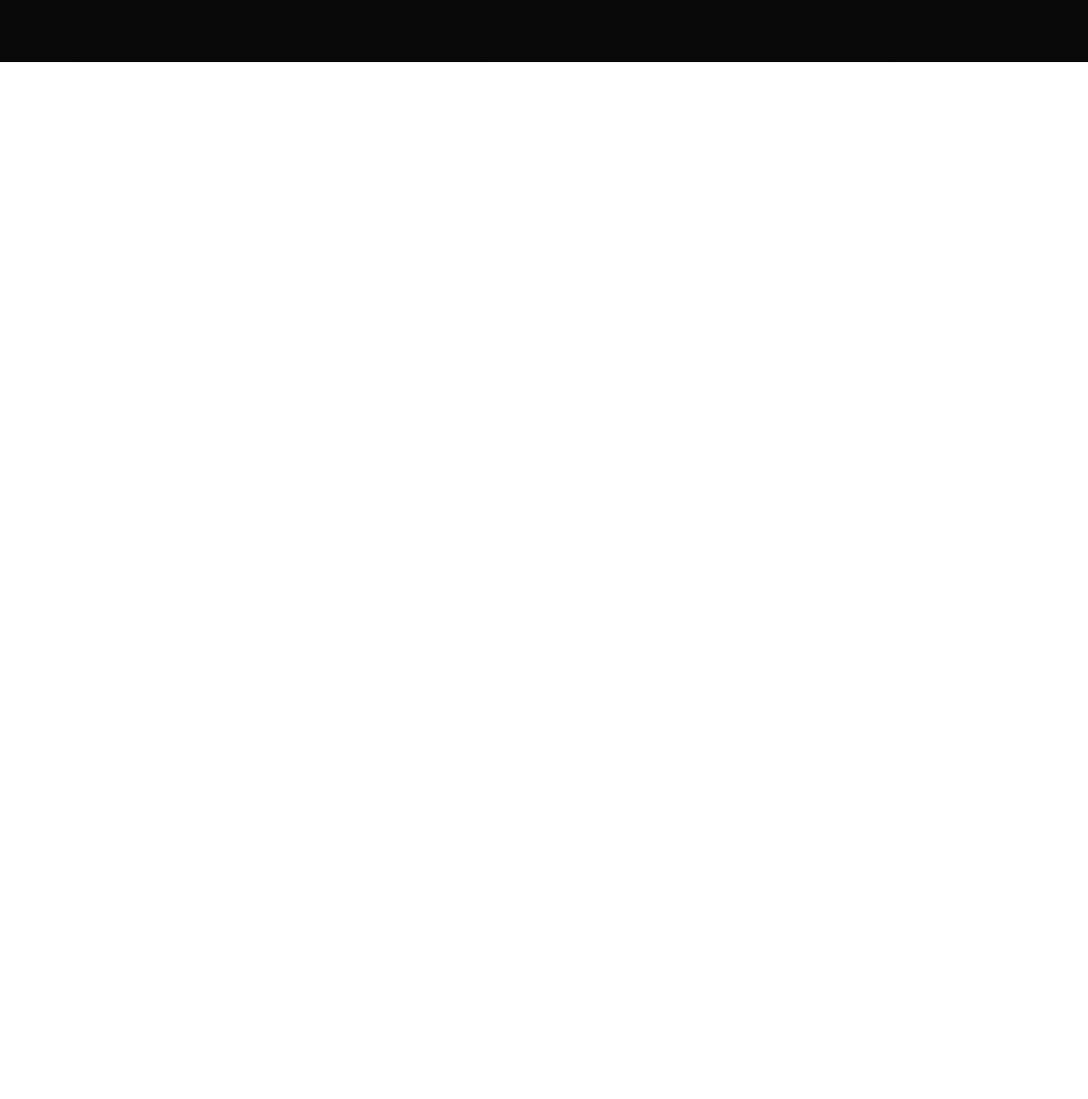
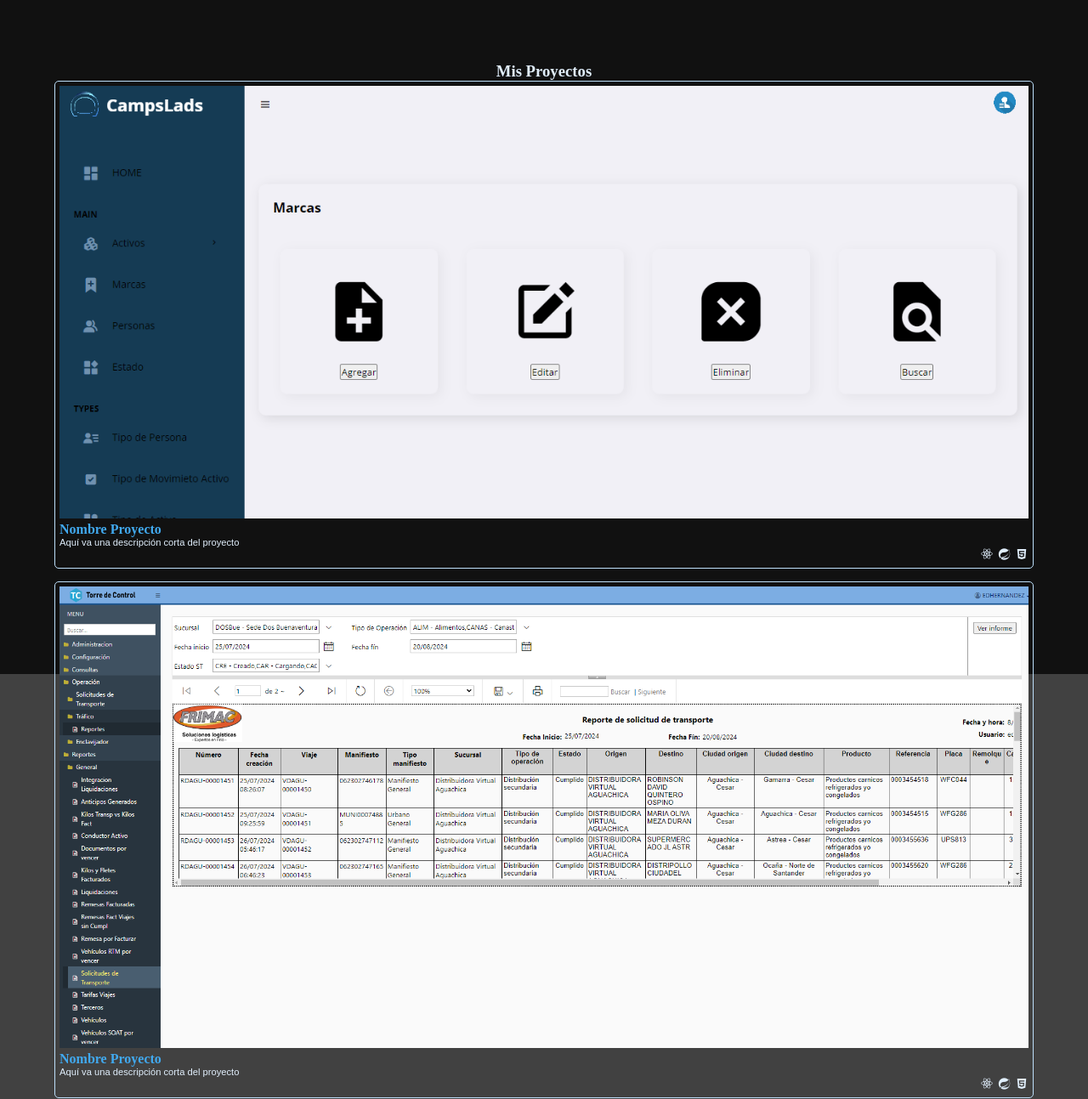
Before and after one commit to EdwingHernandez/portafolio, a website: page index.html in a window 1280 px wide. Shown: the part 727-2020 px from the top of the page at 85% size. Before the commit the page ends 800 px from the top, so only its background shows below. Drawn offline with nearby package versions, Linux system fonts and the light colour scheme.

Commit message:
feat :lipstick: Se agrega sección de Proyectos

```diff
--- a/css/style.css
+++ b/css/style.css
@@ -12,8 +12,8 @@ body {
     height: 100vh;
     margin: 0;
     padding: 0;
-    /* background-color: var(--colorSecond2); */
-    background-image: url(../storage/img/tactile_noise.webp);
+    background-color: var(--colorSecond2);
+    /* background-image: url(../storage/img/tactile_noise.webp); */
   }
 
   p, a, span, li, ul, i, div{
@@ -64,11 +64,10 @@ main{
     background-color: var(--colorSecond2);
     display: flex;
     flex-direction: column;
-    height: 90vh;
 }
 
 section{
-    height: 100vh;
+    height: 90vh;
     display: flex;
     flex-direction: column;
     align-items: center;
@@ -169,3 +168,62 @@ main section.generalInfo .containerTecnologias .sliderTecnologias .tecnologias .
         transform: translateX(-51%);
     }
 }
+
+
+/* Sección de Proyectos */
+main .containerCardsProjects{
+    display: grid;
+    grid-template-columns: auto;
+    grid-template-rows: auto;
+    width: 100vw;
+    height: auto;
+    justify-content: center;
+    justify-items: center;
+    row-gap: 15px;
+}
+
+main .containerCardsProjects .cardProject{
+    display: grid;
+    grid-template-areas:
+    "image"
+    "image"
+    "image"
+    "image"
+    "titulo"
+    "description"
+    "iconos";
+    width: 90%;
+    height: auto;
+    border: 1px solid var(--colorSecond9);
+    border-radius: 5px;
+    padding: 5px;
+}
+
+
+main .containerCardsProjects .cardProject .cardImg{
+    grid-area: image;
+
+}
+
+main .containerCardsProjects .cardProject .cardImg img{
+    object-fit: cover;
+    width: 100%;
+    height: auto;
+}
+
+main .containerCardsProjects .cardProject h4{
+    grid-area: titulo;
+    justify-self: left;
+    color: var(--colorSecond7);
+}
+
+main .containerCardsProjects .cardProject p{
+    grid-area: description;
+    justify-self: left;
+    font-size: 0.7rem;
+}
+
+main .containerCardsProjects .cardProject .cardIconos{
+    grid-area: iconos;
+    justify-self: right;
+}
--- a/index.html
+++ b/index.html
@@ -68,8 +68,6 @@
                             <p>Docker</p>
                         </div>
 
-
-
                         <div class="itemTechno">
                             <i class='bx bxl-react' ></i>
                             <p>React</p>
@@ -106,6 +104,49 @@
                 </div>
             </div>
         </section>
+        <section class="projects">
+            <h3>Mis Proyectos</h3>
+            <div class="containerCardsProjects">
+                <div class="cardProject">
+                    <div class="cardImg">
+                        <img src="storage/img/Captura de pantalla 2024-03-10 080259.png" alt="">
+                    </div>
+                    <h4>Nombre Proyecto</h4>
+                    <p>Aquí va una descripción corta del proyecto</p>
+                    <div class="cardIconos">
+                        <i class='bx bxl-react' ></i>
+                        <i class='bx bxl-spring-boot' ></i>
+                        <i class='bx bxl-html5' ></i>
+                    </div>
+                </div>
+                <div class="cardProject">
+                    <div class="cardImg">
+                        <img src="storage/img/Captura de pantalla 2024-08-21 165250.png" alt="">
+                    </div>
+                    <h4>Nombre Proyecto</h4>
+                    <p>Aquí va una descripción corta del proyecto</p>
+                    <div class="cardIconos">
+                        <i class='bx bxl-react' ></i>
+                        <i class='bx bxl-spring-boot' ></i>
+                        <i class='bx bxl-html5' ></i>
+                    </div>
+                </div>
+                <div class="cardProject">
+                    <div class="cardImg">
+                        <img src="storage/img/Captura de pantalla 2024-08-21 165250.png" alt="">
+                    </div>
+                    <h4>Nombre Proyecto</h4>
+                    <p>Aquí va una descripción corta del proyecto</p>
+                    <div class="cardIconos">
+                        <i class='bx bxl-react' ></i>
+                        <i class='bx bxl-spring-boot' ></i>
+                        <i class='bx bxl-html5' ></i>
+                    </div>
+                </div>
+            </div>
+
+
+        </section>
     </main>
     <footer></footer>
 
```
Also changed, not shown: storage/img/Captura de pantalla 2024-03-10 080259.png (added), storage/img/Captura de pantalla 2024-08-21 165250.png (added), storage/img/Fondo_app_launch_reduce.png (added).
